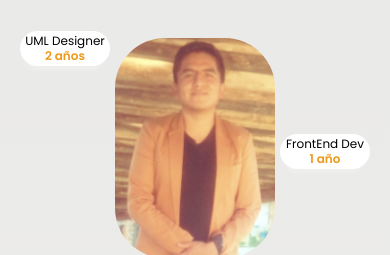
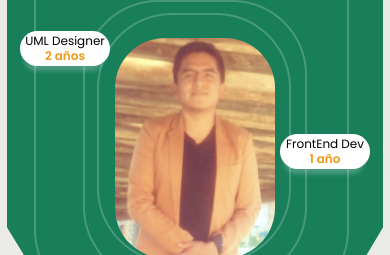
Before and after one commit to BrajhanLopez/academlo, a plain HTML site: page portafolio/index.html in a window 390 px wide. Shown: the part 229-484 px from the top of the page. Drawn offline with Linux system fonts and the light colour scheme; the site is published under a folder, as on GitHub Pages, so addresses that start at the root find nothing.

Commit message:
PORTAFOLIO LISTO V1.1

```diff
--- a/portafolio/assets/css/main.css
+++ b/portafolio/assets/css/main.css
@@ -14,7 +14,8 @@ html{
 
 .home-section {
 
-    background-image: url("/assets/image/fondodesk.png");
+    /*background-image: url(assets/image/fondodesk.png);*/
+background: url('../image/fondodesk.png');
     background-repeat: no-repeat;
     background-position: center top;
     height: 1200px;
@@ -363,7 +364,7 @@ grid-template-columns: 250px 1fr 1fr 250px;
 
             .prueba {
 
-                background-image: url(/assets/image/iconos/arrow.svg);
+                background-image: url('../image/iconos/arrow.svg');
                 background-repeat: no-repeat;
                 height: 20px;
                 width: 20px;
--- a/portafolio/assets/css/medias.css
+++ b/portafolio/assets/css/medias.css
@@ -73,7 +73,7 @@
             /*  width: 760px;*/
               width: 100%;
               height: 600px;
-              background-image: url("/assets/image/Estructurahome mobile.png");
+              background-image: url("../image/Estructurahome mobile.png");
               background-repeat: no-repeat;
               background-position: center top 30px;
              /* background-color: #93d4bd;*/
```
Also changed, not shown: portafolio/fondodesk.png (added).
